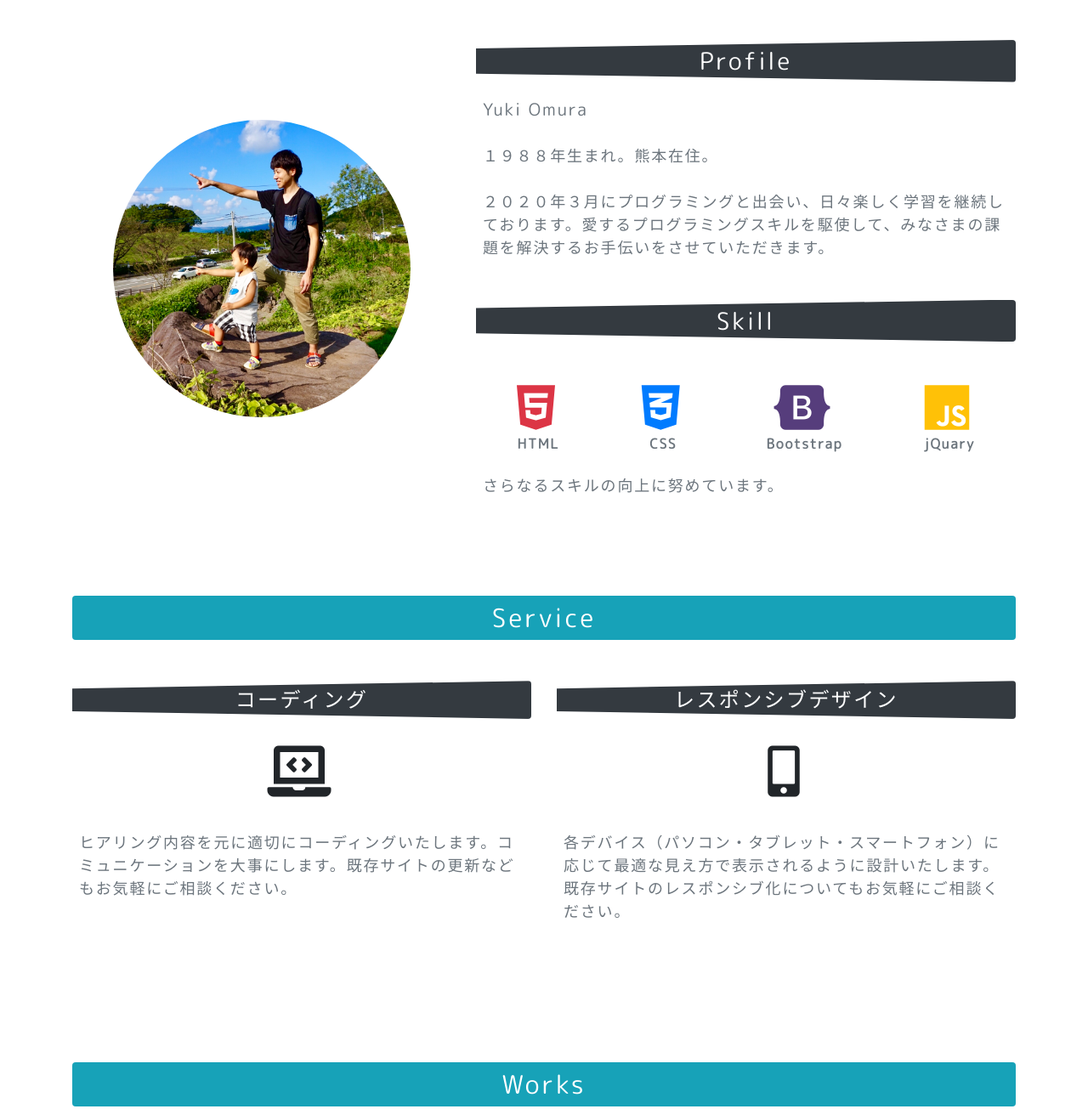
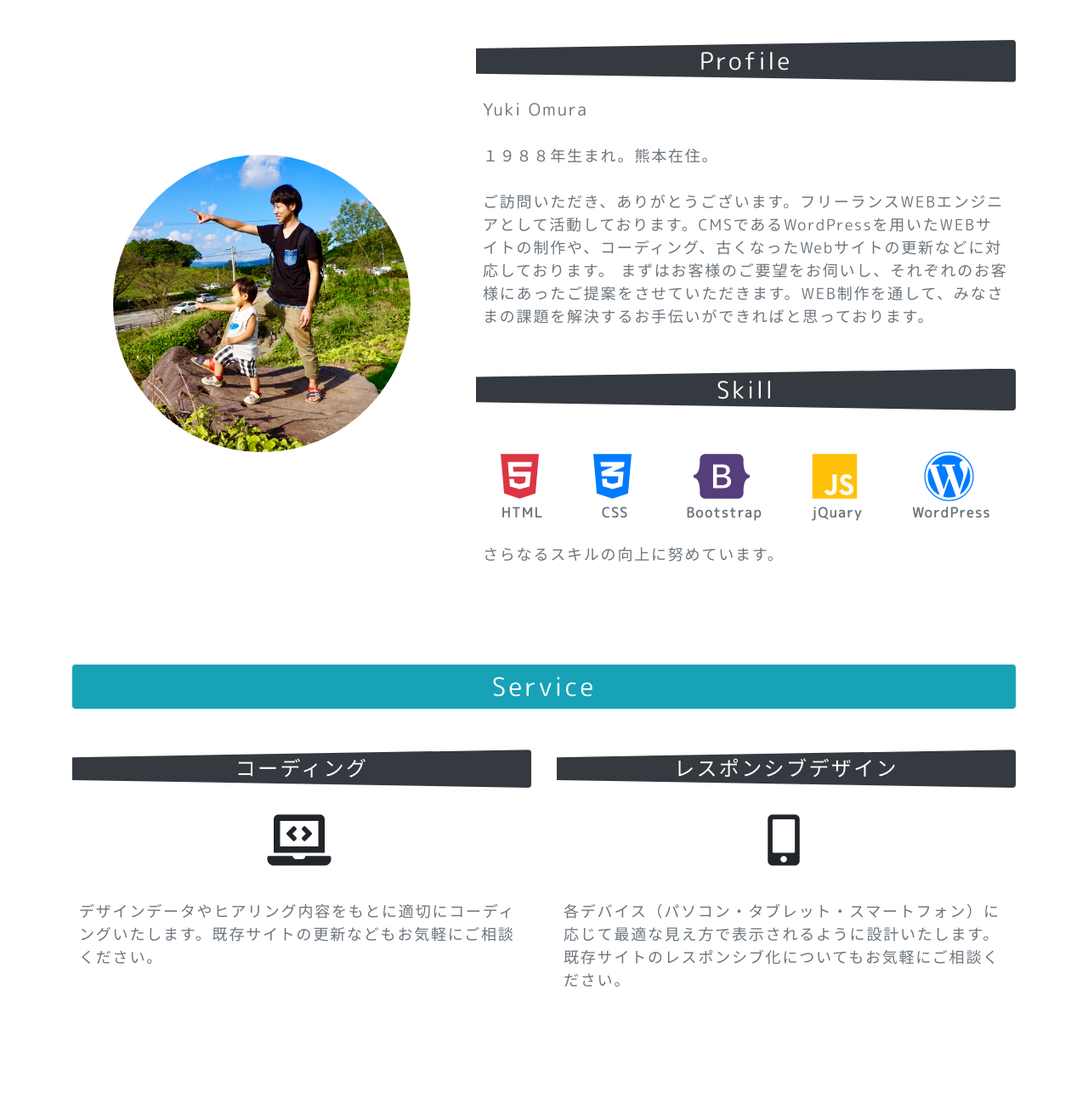
Before and after one commit to omuyu/omuyu.github.io, a plain HTML site: page index.html in a window 1280 px wide. Shown: the part 955-2260 px from the top of the page at 85% size. Drawn offline with nearby package versions, Linux system fonts and the light colour scheme; a web font is replaced by a local one.

Commit message:
Update index.html

```diff
--- a/index.html
+++ b/index.html
@@ -77,13 +77,17 @@
           <div class="col-md-7 about-right">
             <h3 class="text-white bg-dark text-center mb-3 rounded py-2 box2">Profile</h3>
             <p class="px-2 text-muted "><span class="name">Yuki Omura</span><br><br>１９８８年生まれ。熊本在住。<br><br>
-            ２０２０年３月にプログラミングと出会い、日々楽しく学習を継続しております。愛するプログラミングスキルを駆使して、みなさまの課題を解決するお手伝いをさせていただきます。</p>
+            ご訪問いただき、ありがとうございます。フリーランスWEBエンジニアとして活動しております。CMSであるWordPressを用いたWEBサイトの制作や、コーディング、古くなったWebサイトの更新などに対応しております。
+まずはお客様のご要望をお伺いし、それぞれのお客様にあったご提案をさせていただきます。WEB制作を通して、みなさまの課題を解決するお手伝いができればと思っております。</p>
             <h3 class="text-white bg-dark text-center mt-5 mb-5 rounded py-2 box2">Skill</h3>
             <ul>
               <li><i class="fab fa-html5 faa-tada animated text-danger"></i><br><span class="font-weight-bold text-muted">HTML</span></li>
               <li><i class="fab fa-css3-alt faa-tada animated text-primary"></i><br><span class="font-weight-bold text-muted">CSS</span></li>
               <li><i class="fab fa-bootstrap faa-tada animated text-563D7C"></i><br><span class="font-weight-bold text-muted">Bootstrap</span></li>
               <li><i class="fab fa-js faa-tada animated text-warning"></i><br><span class="font-weight-bold text-muted">jQuary</span></li>
+              <li><i class="fab fa-wordpress faa-tada animated text-primary"></i><br><span class="font-weight-bold text-muted">WordPress</span></li>
+
+
             </ul>
             <p class="text-muted px-2 mt-4">さらなるスキルの向上に努めています。
             </p>
@@ -99,7 +103,7 @@
           <div class="col-md-6 mb-5">
             <h3 class="text-white bg-dark text-center mb-3 rounded py-2 font-size box2">コーディング</h3>
             <div class="service-icon mb-3"><i class="fas fa-laptop-code my-3 pb-2"></i></div>
-            <p class="text-muted px-2">ヒアリング内容を元に適切にコーディングいたします。コミュニケーションを大事にします。既存サイトの更新などもお気軽にご相談ください。</p>
+            <p class="text-muted px-2">デザインデータやヒアリング内容をもとに適切にコーディングいたします。既存サイトの更新などもお気軽にご相談ください。</p>
           </div>
           <div class="col-md-6 mb-5">
             <h3 class="text-white bg-dark text-center mb-3 rounded py-2 font-size box2">レスポンシブデザイン</h3>
```
